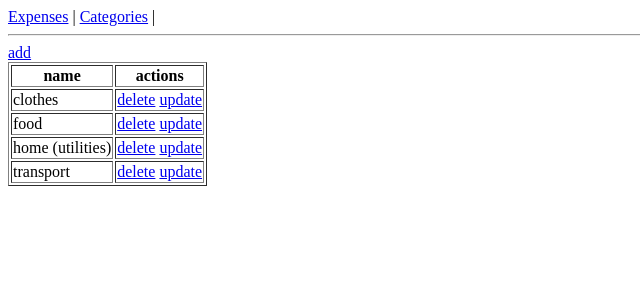
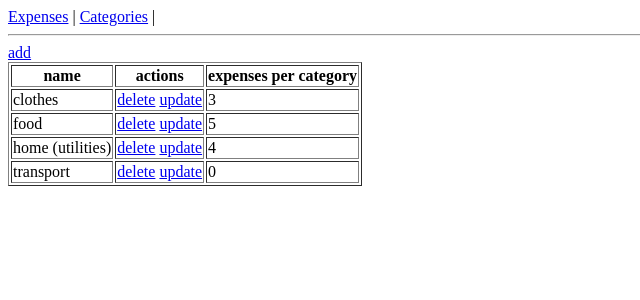
Before and after one commit to jayzpl/django-recruitment-task-parleto, a Django app: page /expenses/category/list/ in a window 1280 px wide. Shown: the top 300 px of the page, without its empty margins (0-640 px from the left). Run offline with Django 4.2, Linux system fonts and the light colour scheme; data comes from the database, SQL or seed files in the repository.

Commit message:
Added number of expenses per category row in category list

```diff
--- a/expenses/searching.py
+++ b/expenses/searching.py
@@ -1,5 +1,6 @@
 from .forms import Sorting
 from datetime import datetime
+from .models import Category, Expense
 
 
 def sort_by_field(queryset, sort_type: list[str], field: str):
@@ -57,3 +58,12 @@ def sort_by_categories(queryset, categories_sorting):
         return sort_by_field(queryset, categories_sorting, 'category')
     else:
         return queryset
+
+
+def count_expenses_per_category():
+    categories = Category.objects.all().values_list()
+    out = []
+    if categories:
+        for category in categories:
+            out.append(Expense.objects.filter(category__id=category[0]).count())
+    return out
--- a/expenses/templates/expenses/category_list.html
+++ b/expenses/templates/expenses/category_list.html
@@ -8,10 +8,11 @@
 		<tr>
 			<th>name</th>
 			<th>actions</th>
+			<th>expenses per category</th>
 		</tr>
 	</thead>
 	<tbody>
-		{% for obj in object_list %}
+		{% for obj, value in object_list %}
 		<tr>
 			<td>
 				{{obj.name}}
@@ -20,6 +21,9 @@
 				<a href="{% url 'expenses:category-delete' obj.id %}">delete</a>
 				<a href="{% url 'expenses:category-update' obj.id %}">update</a>
 			</td>
+			<td>
+				{{value}}
+			</td>
 		</tr>
 		{% endfor %}
 	</tbody>
--- a/expenses/views.py
+++ b/expenses/views.py
@@ -41,3 +41,11 @@ class ExpenseListView(ListView):
 class CategoryListView(ListView):
     model = Category
     paginate_by = 5
+
+    def get_context_data(self, *, object_list=None, **kwargs):
+        expenses_per_category = count_expenses_per_category()
+        expenses_per_category = list(zip(self.object_list, expenses_per_category))
+
+        return super().get_context_data(
+            object_list=expenses_per_category,
+            **kwargs)
```
